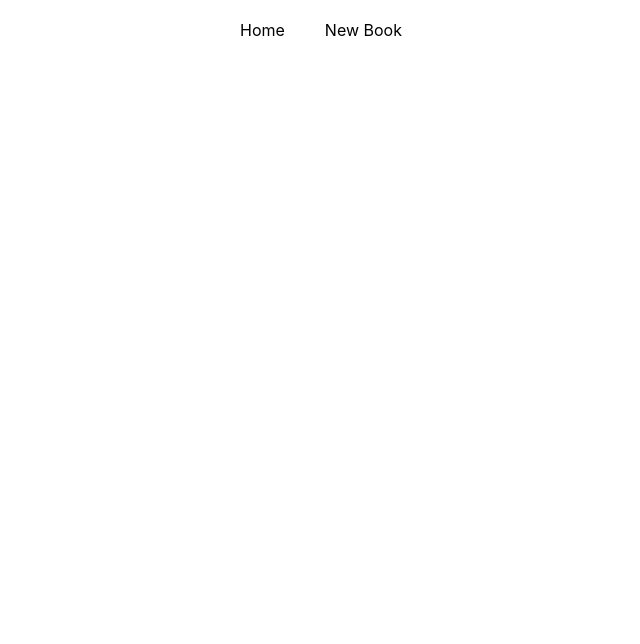
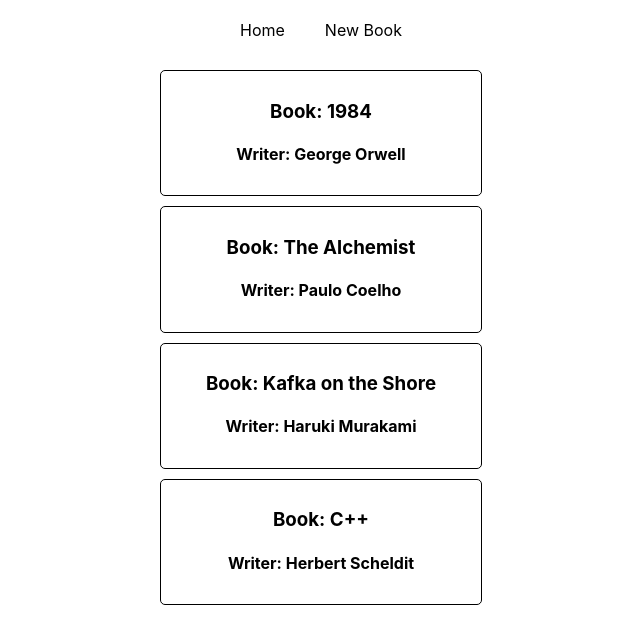
Before and after one commit to fms-byte/MERN, a React (Create React App) app in the folder React Redux/hello-world/: page /books in a window 1280 px wide. Before the commit this address had no page. Shown: the top 644 px of the page, without its empty margins (319-959 px from the left). Built offline with nearby package versions, Linux system fonts and the light colour scheme; the HTML template or start-up script is replaced by a standard one.

Commit message:
React Router Finished

```diff
--- a/React Redux/hello-world/src/App.css
+++ b/React Redux/hello-world/src/App.css
@@ -15,3 +15,7 @@
   text-decoration: none;
   color: #000;
 }
+
+.nav-bar a:hover, a.active {
+  color: orange;
+}
--- a/React Redux/hello-world/src/assets/books.js
+++ b/React Redux/hello-world/src/assets/books.js
@@ -1,7 +1,27 @@
 const books = [
-    { id: 1, bookName: "1984", writer: "George Orwell" },
-    { id: 2, bookName: "The Alchemist", writer: "Paulo Coelho" },
-    { id: 3, bookName: "Kafka on the Shore", writer: "Haruki Murakami" },
-    { id: 4, bookName: "C++", writer: "Herbert Scheldit" },
-]
+  {
+    id: 1,
+    bookName: "1984",
+    writer: "George Orwell",
+    description: "1984 is a dystopian novella by George Orwell published in 1949, which follows the life of Winston Smith, a low ranking member of 'the Party', who is frustrated by the omnipresent eyes of the party, and its ominous ruler Big Brother.",
+  },
+  {
+    id: 2,
+    bookName: "The Alchemist",
+    writer: "Paulo Coelho",
+    description: "The Alchemist is a novel by Brazilian author Paulo Coelho that was first published in 1988. Originally written in Portuguese, it became a widely translated international bestseller.",
+  },
+  {
+    id: 3,
+    bookName: "Kafka on the Shore",
+    writer: "Haruki Murakami",
+    description: "Kafka on the Shore is a 2002 novel by Japanese author Haruki Murakami. Its 2005 English translation was among 'The 10 Best Books of 2005' from The New York Times and received the World Fantasy Award for 2006.",
+  },
+  {
+    id: 4,
+    bookName: "C++",
+    writer: "Herbert Scheldit",
+    description: "C++ is a general-purpose programming language created by Bjarne Stroustrup as an extension of the C programming language, or 'C with Classes'.",
+  },
+];
 export default books;
--- a/React Redux/hello-world/src/components/MainComponent.js
+++ b/React Redux/hello-world/src/components/MainComponent.js
@@ -2,7 +2,8 @@ import React, { Component } from "react"; //Convert JSX code to HTML code
 import bookList from "../assets/books";
 import BookList from "./lists/BookList";
 import NewBook from "./representational/NewBook";
-import { Routes, Route } from "react-router-dom"; //Routes for Multiple Route, Route for Single Route
+import { Routes, Route, NavLink, Navigate } from "react-router-dom"; //Routes for Multiple Route, Route for Single Route
+import BookDetails from "./representational/BookDetails";
 
 class MainComponent extends Component {
   //constructor
@@ -11,155 +12,43 @@ class MainComponent extends Component {
     this.state = {
       //this can be write outside of Constructor in the 16.8 or above version of React
       books: bookList,
+      selectedBook: null,
     };
   }
 
-  changeWithInputState = (event,index) => {
-    const book = {
-      ...this.state.books[index]
-    };
-
-    book.bookName = event.target.value;
-    const books = [...this.state.books];
-    books[index] = book;
-    this.setState({books: books });
-  }
-
-  deleteBookState = (index) => {
-    //console.log(index);
-    //const books = this.state.books.slice(); //copy of list of books
-    //const books = this.state.books.map(item => item); //copy of list of books
-    const books = [...this.state.books]; //copy of list of books
-    books.splice(index, 1); //delete the book
+  selectedBookHandler = (bookId) => {
+    const book = this.state.books.filter((book) => book.id === bookId)[0];
     this.setState({
-      books: books
-    });
+      selectedBook: book,
+    })
   }
 
   render() {
     //const bookState = this.state.books; //list of books
-    const books = <BookList
-        books={this.state.books}
-        deleteBookState= {this.deleteBookState}
-        changeWithInputState= {this.changeWithInputState}
-      />;
-
+    const books = <BookList books={this.state.books} selectedBookHandler={this.selectedBookHandler}/>;
 
     return (
       <div className="App">
-        <div className="nav-bar">
+        <nav className="nav-bar">
           <ul>
             <li>
-              <a href="/">Home</a>
+              <NavLink to="/">Home</NavLink>
             </li>
             <li>
-              <a href="/new-book">New Book</a>
+              <NavLink to="/new-book">New Book</NavLink>
             </li>
           </ul>
-        </div>
+        </nav>
 
         <Routes>
-          <Route path="/" element={<h1>Home</h1>}></Route>
-          <Route path="/new-book" element={<h1>New Book</h1>}></Route>
+          <Route path="/" element={<Navigate to="/books" />}></Route>
+          <Route path="/books" element={books}></Route>
+          <Route path="/new-book" element={<NewBook />}></Route>
+          <Route path="/:id" element={<BookDetails book={this.state.selectedBook}/>}></Route>
         </Routes>
       </div>
     );
   }
 }
 
-
 export default MainComponent;
-
-/*Component Creation Lifecycle
-
-constructor(props) //Initialze the State. State can be declared outside of the constructor in newer version of React
-|
-v
-componentWillMount() //Avoided in the newer version of React
-|
-v
-render()
-|
-v
-Render Nested/Child Components
-|
-v
-componentDidMount()
-
-
-Component Update Lifecycle By Props: When the state is changed by props
-
-componentWillReceiveProps(nextProps) //Avoided in the newer version of React and start with UNSAFE_
-|
-v
-shouldComponentUpdate(nextProps, nextState)
-|
-v
-componentWillUpdate(nextProps, nextState) //Avoided in the newer version of React and start with UNSAFE_
-|
-v
-render()
-|
-v
-Update Nested/Child Components Props
-|
-v
-componentDidUpdate()
-
-
-Component Update Lifecycle By State: When the state is changed by setState()
-
-shouldComponentUpdate(nextProps, nextState)
-|
-v
-componentWillUpdate(nextProps, nextState) //Avoided in the newer version of React and start with UNSAFE_
-|
-v
-render()
-|
-v
-Update Nested/Child Components Props
-|
-v
-componentDidUpdate()
-
-
-Updated LifeCycle Methods or Hooks: Introduced in React 16.8
-
-//This method will work on both Creation and Updating Props and State
-static getDerivedStateFromProps(nextProps, prevState) //this function replaced componentWillUpdate(nextProps, nextState), componentWillReceiveProps(nextProps) and componentWillMount()
-
-getSnapshotBeforeUpdate() //this function replaced componentWillUpdate(nextProps, nextState)
-
-
-Quiz:
-1. Which one is called when component is rendered for the first time?
-Ans: componentDidMount()
-2. Which can be used to stop a component to get updated?
-Ans: shouldComponentUpdate()
-3. What will happen if we call setState inside componentDidUpdate()?
-Ans: Stack Overflow Error
-4. Birth of your component can be referred as ?
-Ans: Mounting
-5. Which one is called before component is getting destroyed?
-Ans: componentWillUnmount()
-
-React Router:
-1. SPA and MPA
-SPA: Single Page Application
-MPA: Multiple Page Application
-//MPA
-something.com/ -> index.html
-something.com/about -> about.html
-something.com/contact -> contact.html
-
-//SPA
-Only 1 Page Application
-something.com/ -> HomeComponent
-something.com/about -> AboutComponent
-something.com/contact -> ContactComponent
-
-Here, something.com/ is the root component and HomeComponent, AboutComponent, ContactComponent are the child component of the root component and /About, /Contact are called Route
-
-Route Handle the Component Rendering
-*/
--- a/React Redux/hello-world/src/components/lists/BookList.js
+++ b/React Redux/hello-world/src/components/lists/BookList.js
@@ -1,23 +1,16 @@
 import React, { Component } from "react";
 import Book from "../representational/Book";
+import { Link } from "react-router-dom";
 
 class BookList extends Component {
   render() {
     return this.props.books.map((book, index) => {
-      //access every book in the state
-      //console.log(book.bookName, book.writer);
       return (
-        <Book
-          bookName={book.bookName}
-          writer={book.writer}
-          delete={() => this.props.deleteBookState(index)}
-          key={book.id}
-          inputName={(event) => this.props.changeWithInputState(event, index)}
-        />
-      );
+        <Link key={book.id} to={'/' + book.id} style={{ textDecoration: 'none', color: 'black' }}>
+            <Book book={book} selectedBookHandler={this.props.selectedBookHandler}/>
+        </Link>
+      )
     });
-    //console.log(bookState);
-    //console.log(books[0].props);
   }
 }
 export default BookList;
--- a/React Redux/hello-world/src/components/representational/Book.js
+++ b/React Redux/hello-world/src/components/representational/Book.js
@@ -1,14 +1,13 @@
-import React from 'react';
-import '../../stylesheets/Book.css';
+import React from "react";
+import "../../stylesheets/Book.css";
 
-const Book = props => {
-    return (
-        <div className='Book'>
-            <h3 onClick={props.delete}>Book: {props.bookName}</h3>
-            <h4>Writer: {props.writer}</h4>
-            <input type="text" onChange={props.inputName} value={props.bookName}/>
-        </div>
-    );
-}
+const Book = ({ book, selectedBookHandler }) => {
+  return (
+      <div className="Book" onClick={() => selectedBookHandler(book.id)}>
+        <h3>Book: {book.bookName}</h3>
+        <h4>Writer: {book.writer}</h4>
+      </div>
+  );
+};
 
 export default Book;
--- /dev/null
+++ b/React Redux/hello-world/src/components/representational/BookDetails.jsx
@@ -0,0 +1,15 @@
+import React from 'react'
+
+const BookDetails = ({ book }) => {
+    return (
+        book && (
+            <div>
+                <h1>{book.bookName}</h1>
+                <h3>{book.writer}</h3>
+                <p>{book.description}</p>
+            </div>
+        )
+    )
+}
+
+export default BookDetails
--- a/React Redux/hello-world/src/stylesheets/Book.css
+++ b/React Redux/hello-world/src/stylesheets/Book.css
@@ -5,3 +5,8 @@
     border: 1px solid;
     border-radius: 5px;
 }
+
+.Book:hover {
+    color: orange;
+    cursor: pointer;
+}
```
Also changed, not shown: React Redux/hello-world/src/components/auth/PrivateRoute.jsx (added, +13 -0 lines), React Redux/hello-world/src/components/auth/SignIn.jsx (added, +9 -0 lines).
